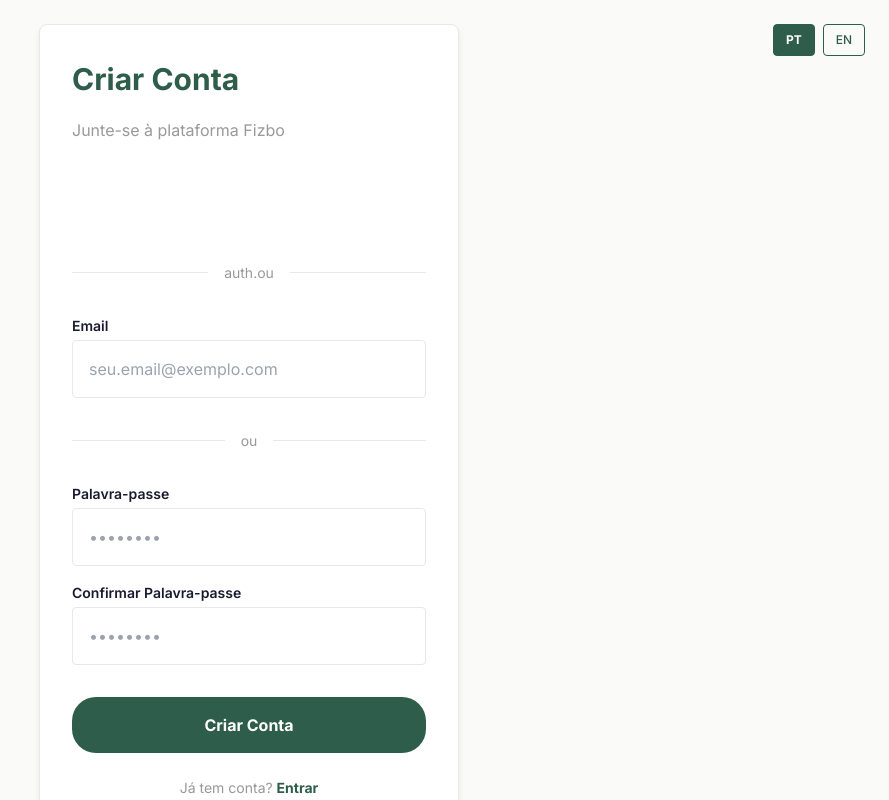
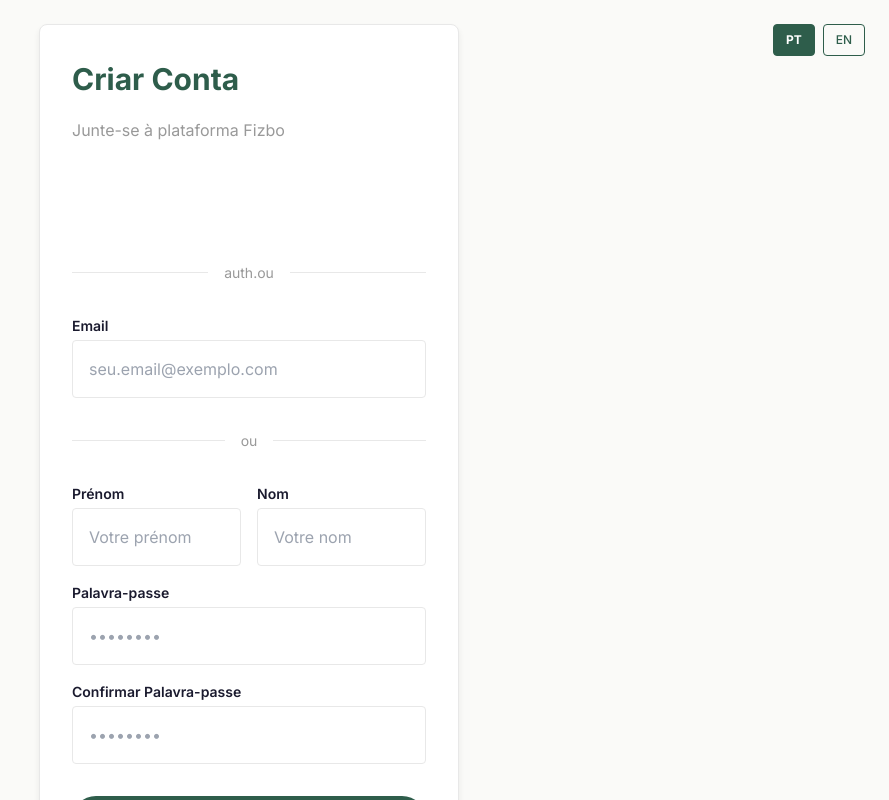
Before and after one commit to ihebbennaceur/doc_frontend, a Next.js app: page /auth/register in a window 1280 px wide. Shown: the top 800 px of the page, without its empty margins (391-1280 px from the left). Built offline with nearby package versions, Linux system fonts and the light colour scheme; no server answers.

Commit message:
Add first_name and last_name fields to registration form

```diff
--- a/src/modules/auth/pages/RegisterPage.tsx
+++ b/src/modules/auth/pages/RegisterPage.tsx
@@ -19,6 +19,8 @@
     email: '',
     password: '',
     confirmPassword: '',
+    firstName: '',
+    lastName: '',
   });
   const [error, setError] = useState('');
   const [loading, setLoading] = useState(false);
@@ -76,6 +78,8 @@
           email: formData.email,
           password: formData.password,
           confirm_password: formData.confirmPassword,
+          first_name: formData.firstName,
+          last_name: formData.lastName,
         }),
       });
 
@@ -214,6 +218,64 @@
             <div style={{ flex: 1, height: '1px', backgroundColor: BRAND_COLORS.lightGray }}></div>
           </div>
 
+          {/* First Name and Last Name Row */}
+          <div style={{ display: 'flex', gap: SPACING.md }}>
+            <div style={{ flex: 1 }}>
+              <label style={{
+                display: 'block',
+                fontSize: FONT_SIZES.sm,
+                fontWeight: 600,
+                color: BRAND_COLORS.textDark,
+                marginBottom: SPACING.xs,
+              }}>
+                Prénom
+              </label>
+              <input
+                type="text"
+                name="firstName"
+                value={formData.firstName}
+                onChange={handleChange}
+                placeholder="Votre prénom"
+                style={{
+                  width: '100%',
+                  padding: `${SPACING.md} ${SPACING.md}`,
+                  borderRadius: BORDER_RADIUS.sm,
+                  border: `1px solid ${BRAND_COLORS.lightGray}`,
+                  fontSize: FONT_SIZES.base,
+                  boxSizing: 'border-box',
+                  fontFamily: 'inherit',
+                }}
+              />
+            </div>
+            <div style={{ flex: 1 }}>
+              <label style={{
+                display: 'block',
+                fontSize: FONT_SIZES.sm,
+                fontWeight: 600,
+                color: BRAND_COLORS.textDark,
+                marginBottom: SPACING.xs,
+              }}>
+                Nom
+              </label>
+              <input
+                type="text"
+                name="lastName"
+                value={formData.lastName}
+                onChange={handleChange}
+                placeholder="Votre nom"
+                style={{
+                  width: '100%',
+                  padding: `${SPACING.md} ${SPACING.md}`,
+                  borderRadius: BORDER_RADIUS.sm,
+                  border: `1px solid ${BRAND_COLORS.lightGray}`,
+                  fontSize: FONT_SIZES.base,
+                  boxSizing: 'border-box',
+                  fontFamily: 'inherit',
+                }}
+              />
+            </div>
+          </div>
+
           <div>
             <label style={{
               display: 'block',
```
